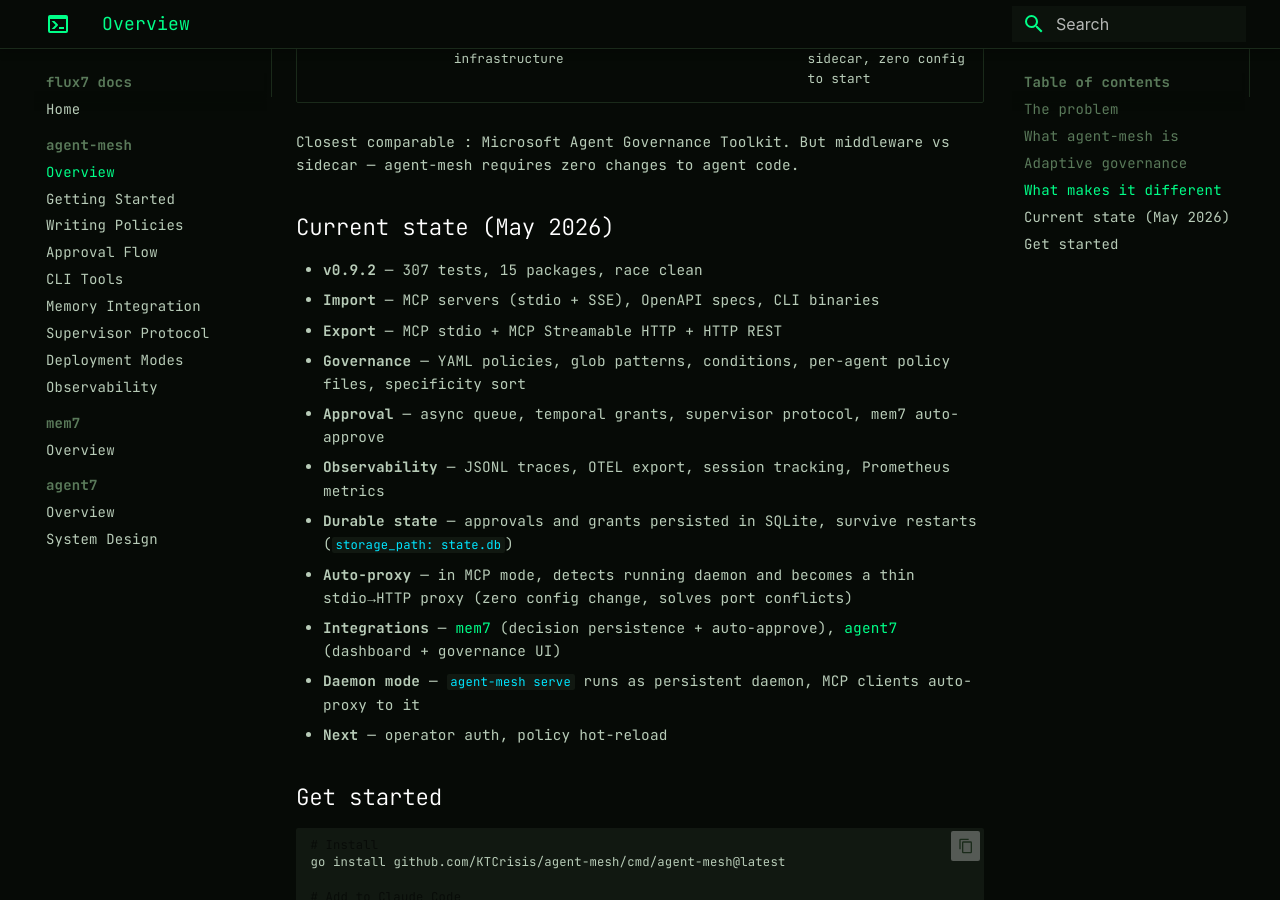
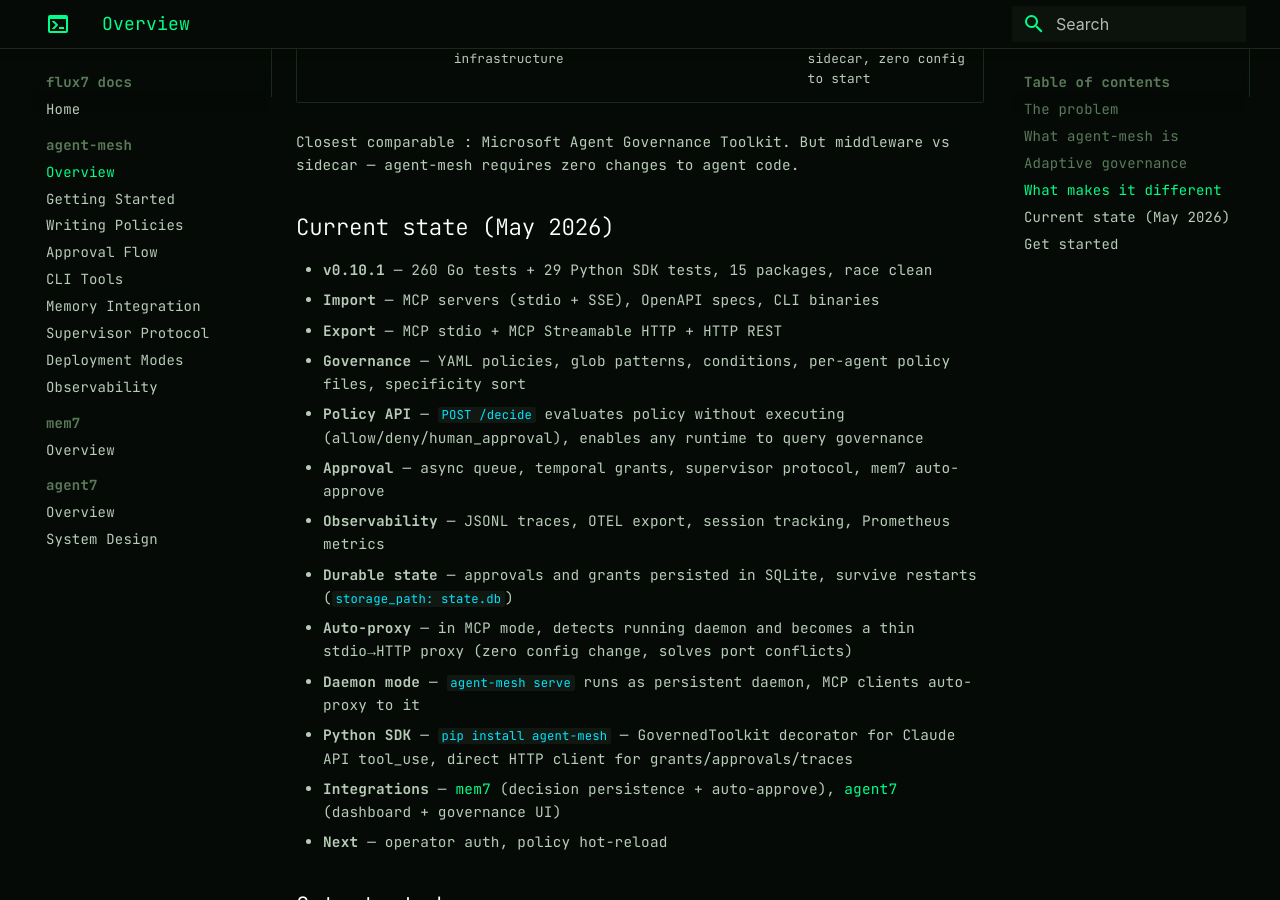
Before and after one commit to KTCrisis/flux7-docs, an MkDocs documentation site: the page built from docs/agent-mesh/index.md, in a window 1280 px wide and 900 px high, scrolled down 2233 px. Built offline with MkDocs 1.6.1 and Material for MkDocs 9.7.7, drawn with Linux system fonts in a browser that asks for light colours.

Commit message:
docs: update agent-mesh to v0.10.1 — SDK, /decide, policy API
Co-Authored-By: Claude Opus 4.6 <noreply@anthropic.com>

```diff
--- a/docs/agent-mesh/index.md
+++ b/docs/agent-mesh/index.md
@@ -70,16 +70,18 @@ Closest comparable : Microsoft Agent Governance Toolkit. But middleware vs sidec
 
 ## Current state (May 2026)
 
-- **v0.9.2** — 307 tests, 15 packages, race clean
+- **v0.10.1** — 260 Go tests + 29 Python SDK tests, 15 packages, race clean
 - **Import** — MCP servers (stdio + SSE), OpenAPI specs, CLI binaries
 - **Export** — MCP stdio + MCP Streamable HTTP + HTTP REST
 - **Governance** — YAML policies, glob patterns, conditions, per-agent policy files, specificity sort
+- **Policy API** — `POST /decide` evaluates policy without executing (allow/deny/human_approval), enables any runtime to query governance
 - **Approval** — async queue, temporal grants, supervisor protocol, mem7 auto-approve
 - **Observability** — JSONL traces, OTEL export, session tracking, Prometheus metrics
 - **Durable state** — approvals and grants persisted in SQLite, survive restarts (`storage_path: state.db`)
 - **Auto-proxy** — in MCP mode, detects running daemon and becomes a thin stdio→HTTP proxy (zero config change, solves port conflicts)
+- **Daemon mode** — `agent-mesh serve` runs as persistent daemon, MCP clients auto-proxy to it
+- **Python SDK** — `pip install agent-mesh` — GovernedToolkit decorator for Claude API tool_use, direct HTTP client for grants/approvals/traces
 - **Integrations** — [mem7](https://github.com/KTCrisis/mem7) (decision persistence + auto-approve), [agent7](https://github.com/KTCrisis/agent7) (dashboard + governance UI)
-- **Daemon mode** — `agent-mesh serve` runs as persistent daemon, MCP clients auto-proxy to it
 - **Next** — operator auth, policy hot-reload
 
 ## Get started
```
